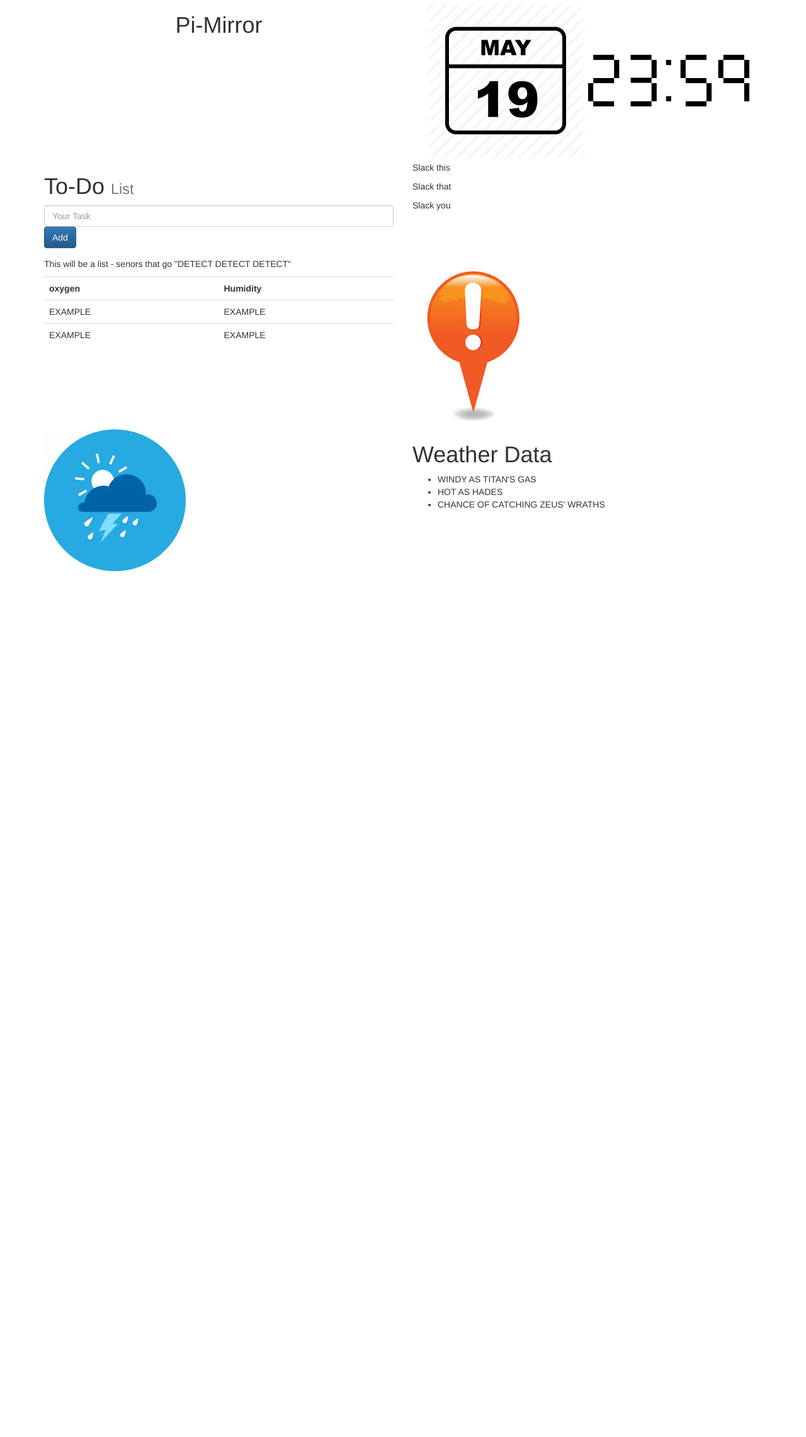
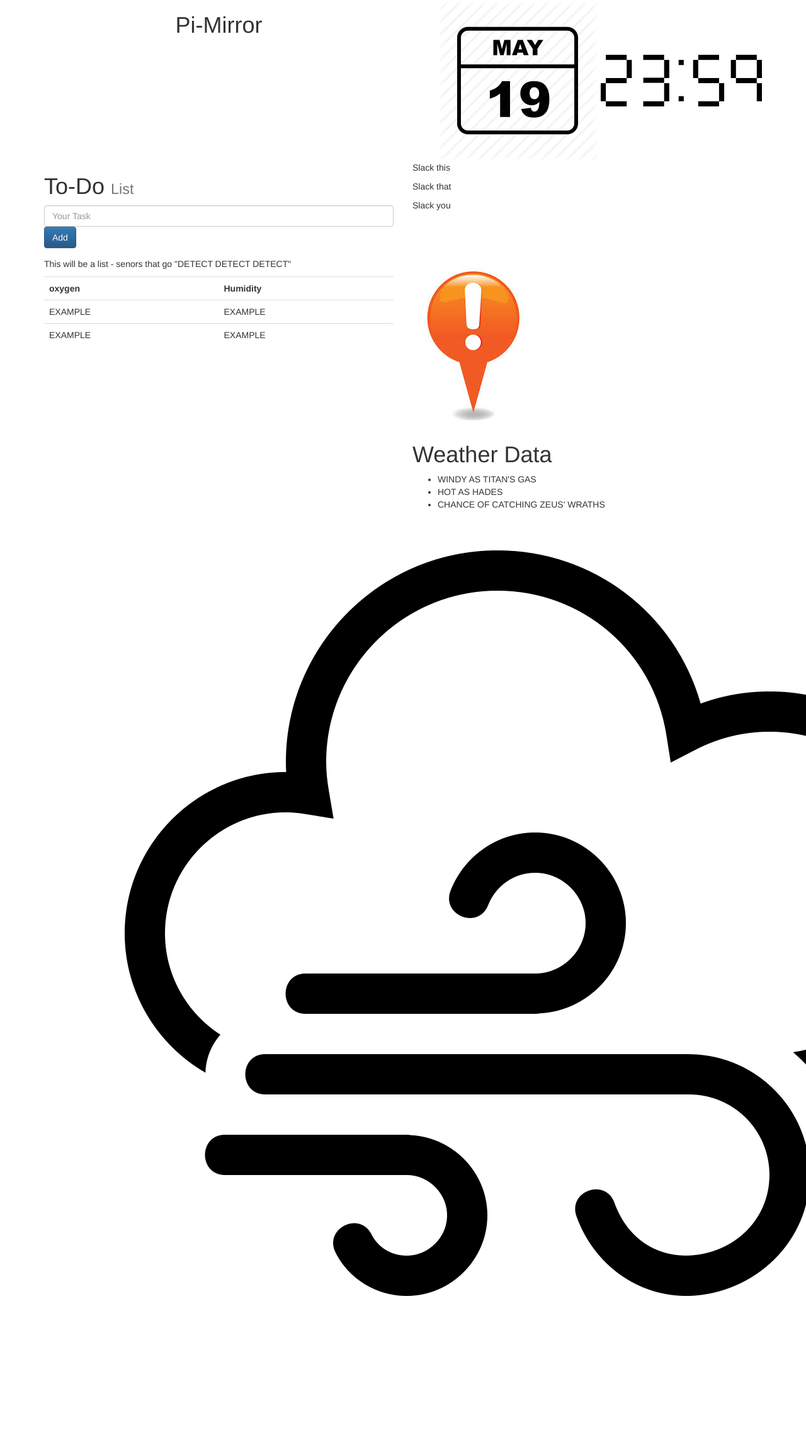
Before and after one commit to shihlinlu/pi-mirror, a PHP site: page /epic/front-end-revision.php in a window 1280 px wide; the page is wider, and only the part inside the window is pictured. Shown: that part at 63% size. Before the commit the page ends 907 px from the top of that part, so only its background shows below. Run offline with PHP 8.4, Linux system fonts and the light colour scheme; some libraries are stand-ins or nearby versions.

Commit message:
updates to front end - inserting updates *Correction* inserting images resizing images

```diff
--- a/epic/css/style.css
+++ b/epic/css/style.css
@@ -23,8 +23,8 @@ em{
 
 }
 
-img[src="images/clock.jpeg"] {
-    width: 10em;
+img[src="images/time.png"] {
+    width: 50%;
 
 
 }
--- a/epic/front-end-revision.php
+++ b/epic/front-end-revision.php
@@ -43,7 +43,7 @@
 						Pi-Mirror
 					</h1>
 				</div>
-				<div class="col-md-6 text-center">
+				<div class="col-md-6 text-right">
 					<img src="images/date.png" alt="date">
 					<img src="images/time.png" alt="time">
 				</div>
@@ -89,7 +89,7 @@
 			</div>
 			<div class="row pad-down">
 				<div class="col-md-6">
-					<img src="images/conditions.jpeg">
+					<img src="images/gusty.png">
 				</div>
 				<div class="col-md-6">
 					<h1>Weather Data</h1>
```
